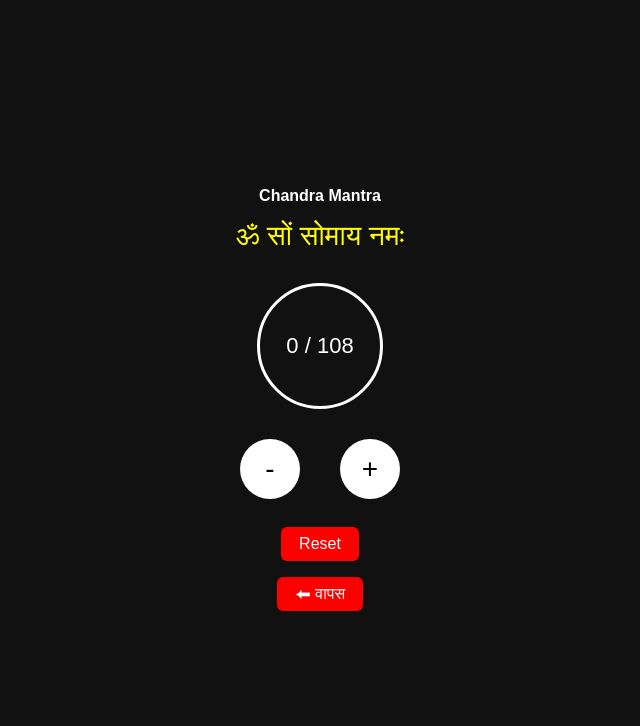
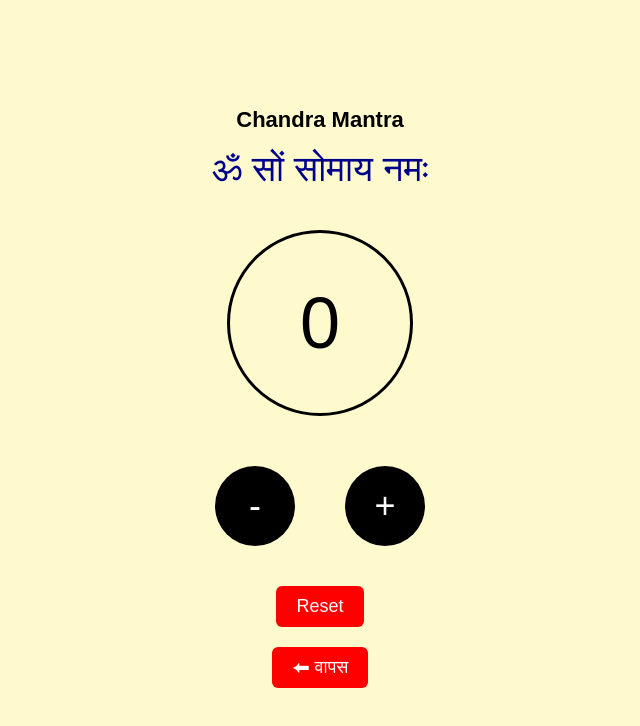
Before and after one commit to ankitpeepee/Mantra-Counter, a plain HTML site: page index.html in a window 1280 px wide. Both pictures are taken after a click on the button "Chandra Mantra". Shown: the whole page, without its empty margins (320-960 px from the left). Drawn offline with Linux system fonts and the light colour scheme.

Commit message:
Update index.html

```diff
--- a/index.html
+++ b/index.html
@@ -7,8 +7,8 @@
   <style>
     body {
       font-family: Arial, sans-serif;
-      background: #111;
-      color: white;
+      background: #FFFACD;
+      color: black;
       text-align: center;
       margin: 0;
       height: 100vh;
@@ -18,20 +18,23 @@
     }
     .screen { display: none; width: 100%; }
     .active { display: block; }
-    h2 { color: gold; }
+    h2 {
+        color: black;
+        font-size: 2.2em;
+    }
     .btn {
       display: block;
-      margin: 15px auto;
-      padding: 12px 25px;
-      font-size: 18px;
-      border: 2px solid gold;
+      margin: 20px auto;
+      padding: 15px 30px;
+      font-size: 20px;
+      border: 2px solid #555;
       border-radius: 8px;
-      background: #222;
-      color: white;
+      background: white;
+      color: black;
       cursor: pointer;
-      width: 220px;
+      width: 250px;
     }
-    .btn:hover { background: #333; }
+    .btn:hover { background: #eee; }
     .counter-container {
       display: flex;
       flex-direction: column;
@@ -40,52 +43,57 @@
       height: 100%;
     }
     .circle {
-      width: 120px;
-      height: 120px;
+      width: 180px;
+      height: 180px;
       border-radius: 50%;
-      border: 3px solid white;
+      border: 3px solid black;
       display: flex;
       justify-content: center;
       align-items: center;
-      font-size: 22px;
-      margin: 20px 0;
-      color: white;
+      font-size: 72px;
+      margin: 30px 0;
+      color: black;
       transition: all 0.3s ease;
     }
     .controls {
       display: flex;
       justify-content: center;
-      gap: 40px;
-      margin: 10px 0 20px 0;
+      gap: 50px;
+      margin: 20px 0 30px 0;
     }
     .control-btn {
-      width: 60px;
-      height: 60px;
+      width: 80px;
+      height: 80px;
       border-radius: 50%;
       border: none;
-      font-size: 28px;
+      font-size: 36px;
       cursor: pointer;
-      background: white;
-      color: black;
+      background: black;
+      color: white;
+      -webkit-tap-highlight-color: transparent; /* This line is added to remove tap highlight on mobile devices */
+    }
+    .control-btn:active, .control-btn:focus {
+        outline: none;
+        box-shadow: none;
     }
     .reset, .back {
       background: red;
       color: white;
       border: none;
-      padding: 8px 18px;
-      margin: 8px;
+      padding: 10px 20px;
+      margin: 10px;
       border-radius: 6px;
-      font-size: 16px;
+      font-size: 18px;
       cursor: pointer;
     }
     #mantraTitle {
-      color: white;
-      font-size: 16px;
+      color: black;
+      font-size: 22px;
       margin: 5px 0;
     }
     #mantraText {
-      color: yellow;
-      font-size: 28px;
+      color: darkblue;
+      font-size: 36px;
       margin: 10px 0;
     }
   </style>
@@ -101,7 +109,7 @@
     <div class="counter-container">
       <h2 id="mantraTitle"></h2>
       <p id="mantraText"></p>
-      <div class="circle" id="countDisplay">0 / 108</div>
+      <div class="circle" id="countDisplay">0</div>
       <div class="controls">
         <button class="control-btn" onclick="decrease()">-</button>
         <button class="control-btn" onclick="increase()">+</button>
@@ -145,14 +153,14 @@
 
     function updateDisplay() {
       const display = document.getElementById('countDisplay');
-      display.innerText = count + " / " + maxCount;
+      display.innerText = count;
 
       if (count === maxCount) {
         display.style.border = "3px solid limegreen";
         display.style.color = "limegreen";
       } else {
-        display.style.border = "3px solid white";
-        display.style.color = "white";
+        display.style.border = "3px solid black";
+        display.style.color = "black";
       }
     }
   </script>
```
